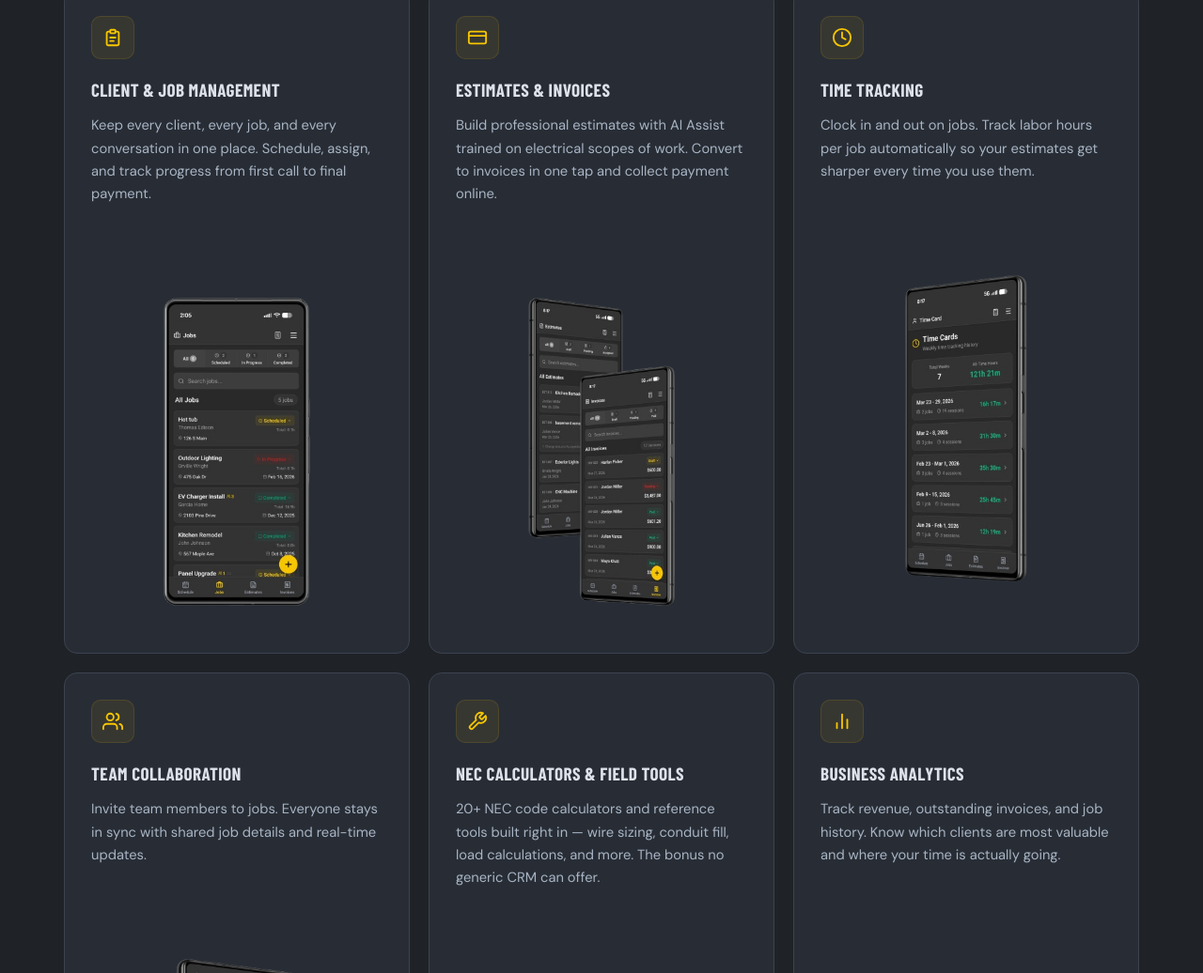
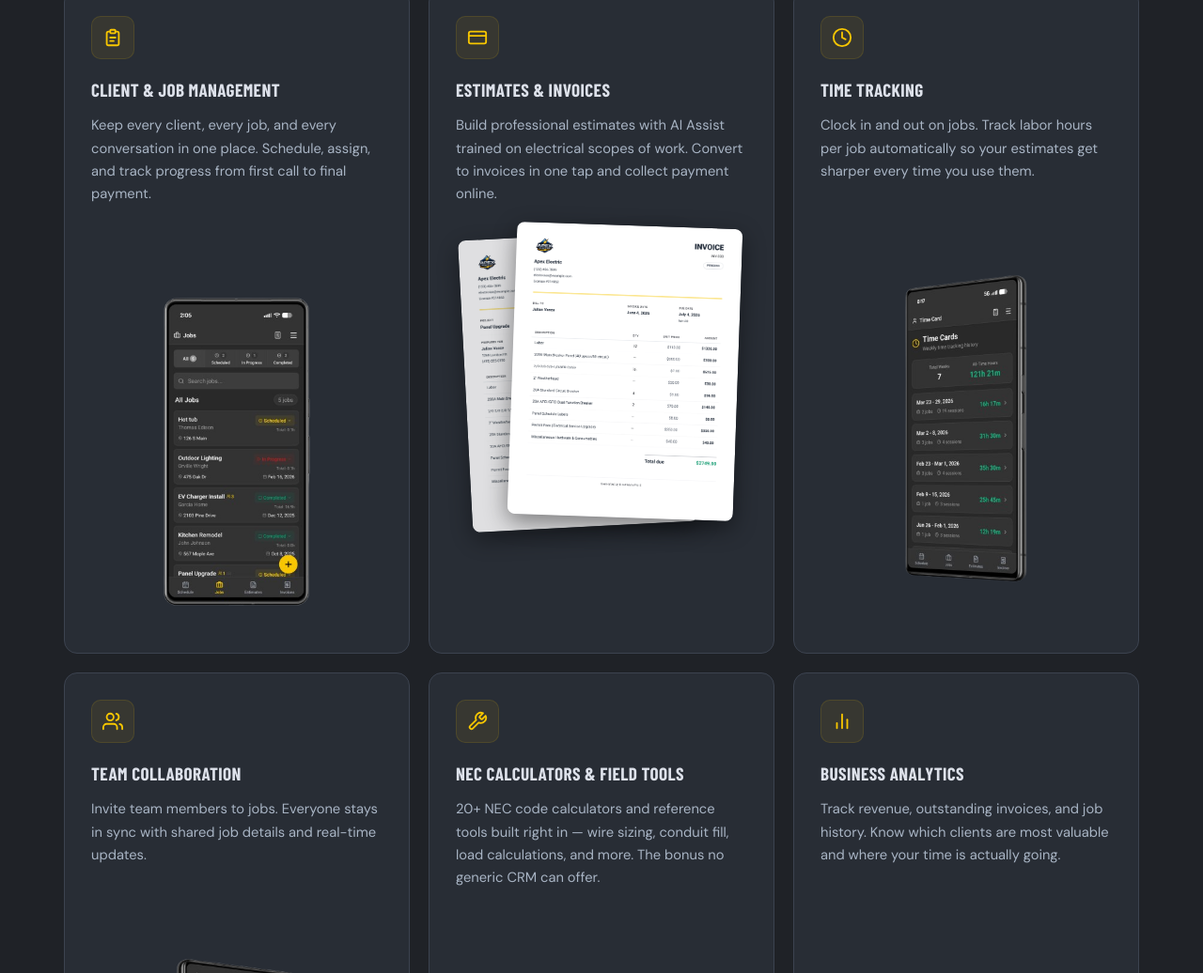
Before and after one commit to zacfisher1990/electricianprox-site, a plain HTML site: page index.html in a window 1280 px wide. Shown: the part 2386-3422 px from the top of the page at 94% size. Drawn offline with nearby package versions, Linux system fonts and the light colour scheme; a web font is replaced by a local one.

Commit message:
update with new images

```diff
--- a/index.html
+++ b/index.html
@@ -532,6 +532,32 @@
         .feature-card p { color: var(--text-sub); font-size: 0.92rem; line-height: 1.65; }
         .feature-screenshot { margin-top: 22px; display: flex; justify-content: center; }
         .feature-screenshot img { width: 100%; max-width: 240px; height: auto; display: block; border-radius: 8px; }
+
+        /* Estimate + Invoice side-by-side doc previews */
+        .feature-screenshot--docs {
+            position: relative; height: 220px; align-items: flex-start;
+        }
+        .doc-preview {
+            position: absolute;
+            width: 160px; max-width: none;
+            height: auto;
+            border-radius: 6px;
+            box-shadow: 0 8px 24px rgba(0,0,0,0.45);
+        }
+        .doc-preview--back {
+            left: 10px; top: 10px;
+            transform: rotate(-3deg);
+            opacity: 0.85;
+            z-index: 1;
+        }
+        .doc-preview--front {
+            right: 10px; top: 0;
+            transform: rotate(2deg);
+            z-index: 2;
+        }
+        @media (max-width: 1024px) {
+            .feature-screenshot--docs { display: none; }
+        }
 
         /* ── STATS BAR ── */
         .stats-bar {
@@ -1082,8 +1108,9 @@
                     </div>
                     <h3>Estimates &amp; Invoices</h3>
                     <p>Build professional estimates with AI Assist trained on electrical scopes of work. Convert to invoices in one tap and collect payment online.</p>
-                    <div class="feature-screenshot">
-                        <img src="images/estimate-invoice.png" alt="Estimates and Invoices screen">
+                    <div class="feature-screenshot feature-screenshot--docs">
+                        <img src="images/Estimate.png" alt="Estimate PDF example" class="doc-preview doc-preview--back">
+                        <img src="images/Invoice.png" alt="Invoice PDF example" class="doc-preview doc-preview--front">
                     </div>
                 </div>
 
```
Also changed, not shown: images/Estimate.png (added), images/Invoice.png (added).
